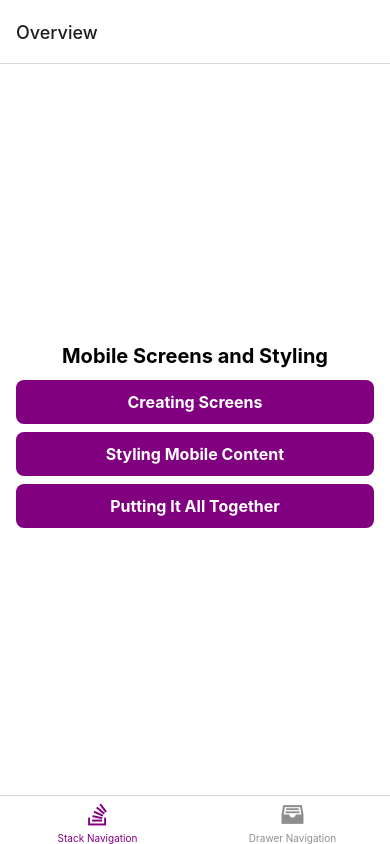
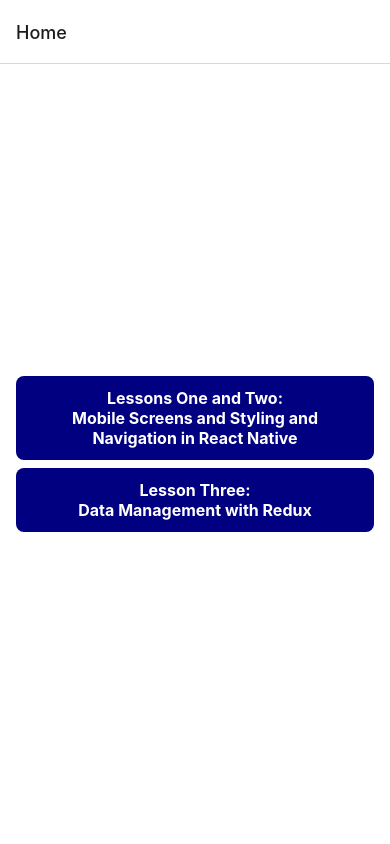
Before and after one commit to meggra7/udacity-react-native-exercise, a React Native app: screen /Home in a window 390 px wide. Built offline with nearby package versions, Linux system fonts and the light colour scheme.

Commit message:
Add new navigation entry point to allow accessing Lesson 3

```diff
--- a/App.js
+++ b/App.js
@@ -1,11 +1,11 @@
 import "react-native-gesture-handler";
-import TabNavigation from "./src/navigation/tab";
 import { NavigationContainer } from "@react-navigation/native";
+import EntryNavigation from "./src/navigation/entry";
 
 export default function App() {
   return (
     <NavigationContainer>
-      <TabNavigation />
+      <EntryNavigation />
     </NavigationContainer>
   );
 }
--- /dev/null
+++ b/src/navigation/entry.js
@@ -0,0 +1,16 @@
+import { createNativeStackNavigator } from "@react-navigation/native-stack";
+import TabNavigation from "./tab";
+import Entry from "../screens/DataManagementWithRedux/Entry";
+import AgileManifesto from "../screens/DataManagementWithRedux/AgileManifesto";
+
+const Stack = createNativeStackNavigator();
+
+export default function EntryNavigation() {
+  return (
+    <Stack.Navigator initialRouteName="Home">
+      <Stack.Screen name="Home" component={Entry} />
+      <Stack.Screen name="Lessons One and Two" component={TabNavigation} />
+      <Stack.Screen name="Lesson Three" component={AgileManifesto} />
+    </Stack.Navigator>
+  );
+}
--- /dev/null
+++ b/src/screens/DataManagementWithRedux/Entry/index.js
@@ -0,0 +1,23 @@
+import { Pressable, Text, View } from "react-native";
+import { styles } from "./styles";
+import { useNavigation } from "@react-navigation/native";
+
+export default function Entry() {
+  const { navigate } = useNavigation();
+
+  return (
+    <View style={styles.container}>
+      <Pressable style={styles.exerciseButton} onPress={() => navigate('Lessons One and Two')}>
+        <Text style={styles.exerciseButtonText}>
+          Lessons One and Two:{"\n"}Mobile Screens and Styling and Navigation in
+          React Native
+        </Text>
+      </Pressable>
+      <Pressable style={styles.exerciseButton} onPress={() => navigate('Lesson Three')}>
+        <Text style={styles.exerciseButtonText}>
+          Lesson Three:{"\n"}Data Management with Redux
+        </Text>
+      </Pressable>
+    </View>
+  );
+}
--- /dev/null
+++ b/src/screens/DataManagementWithRedux/Entry/styles.js
@@ -0,0 +1,31 @@
+import { StyleSheet } from "react-native";
+
+export const styles = StyleSheet.create({
+  container: {
+    flex: 1,
+    backgroundColor: "#fff",
+    alignItems: "center",
+    justifyContent: "center",
+  },
+  lessonHeader: {
+    fontSize: 20,
+    fontWeight: "bold",
+    marginTop: 16,
+    marginBottom: 8,
+  },
+  exerciseButton: {
+    borderRadius: 8,
+    padding: 12,
+    marginHorizontal: 16,
+    marginVertical: 4,
+    alignSelf: "stretch",
+    alignItems: "center",
+    backgroundColor: "navy",
+  },
+  exerciseButtonText: {
+    color: "white",
+    fontWeight: "bold",
+    fontSize: 16,
+    textAlign: "center",
+  },
+});
```
